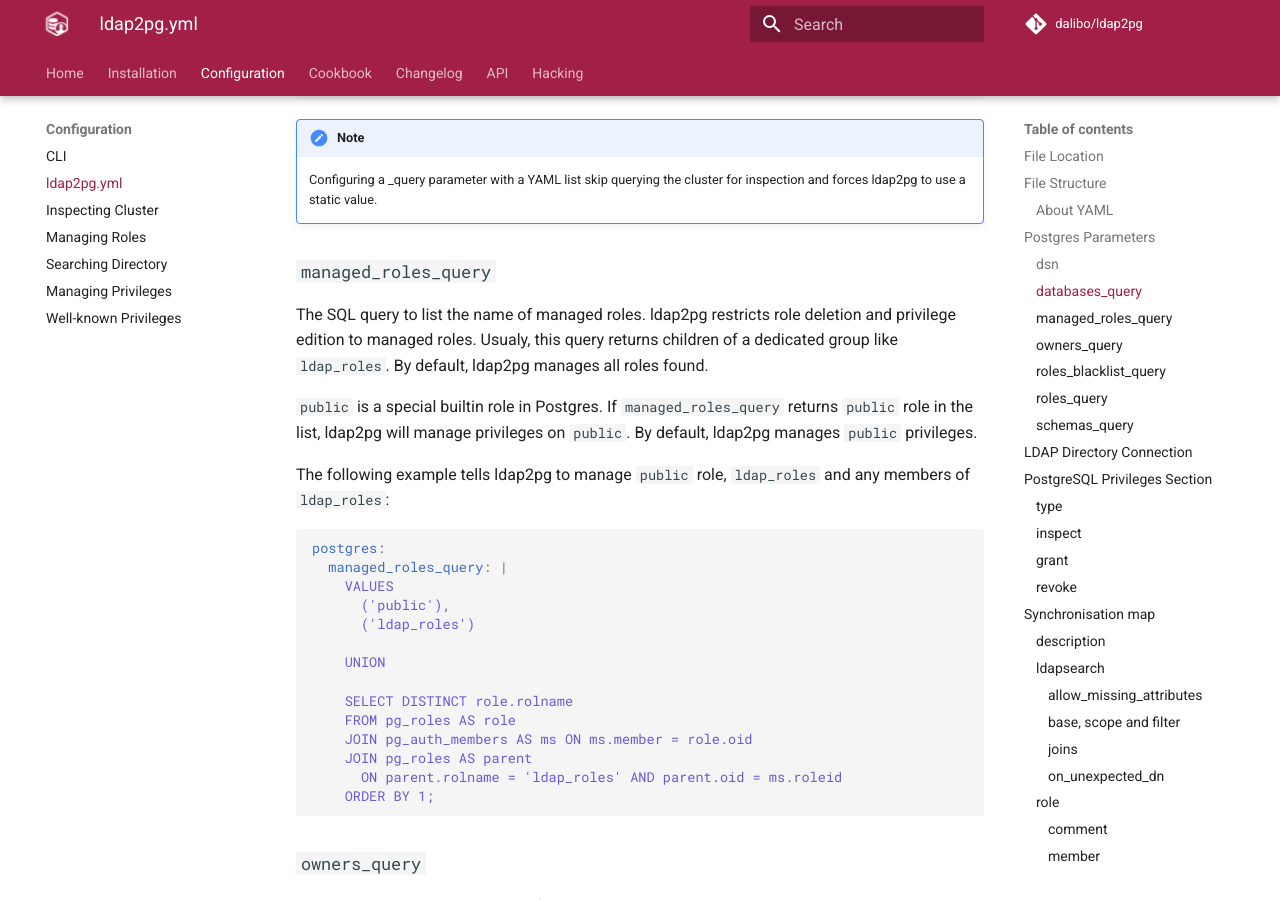
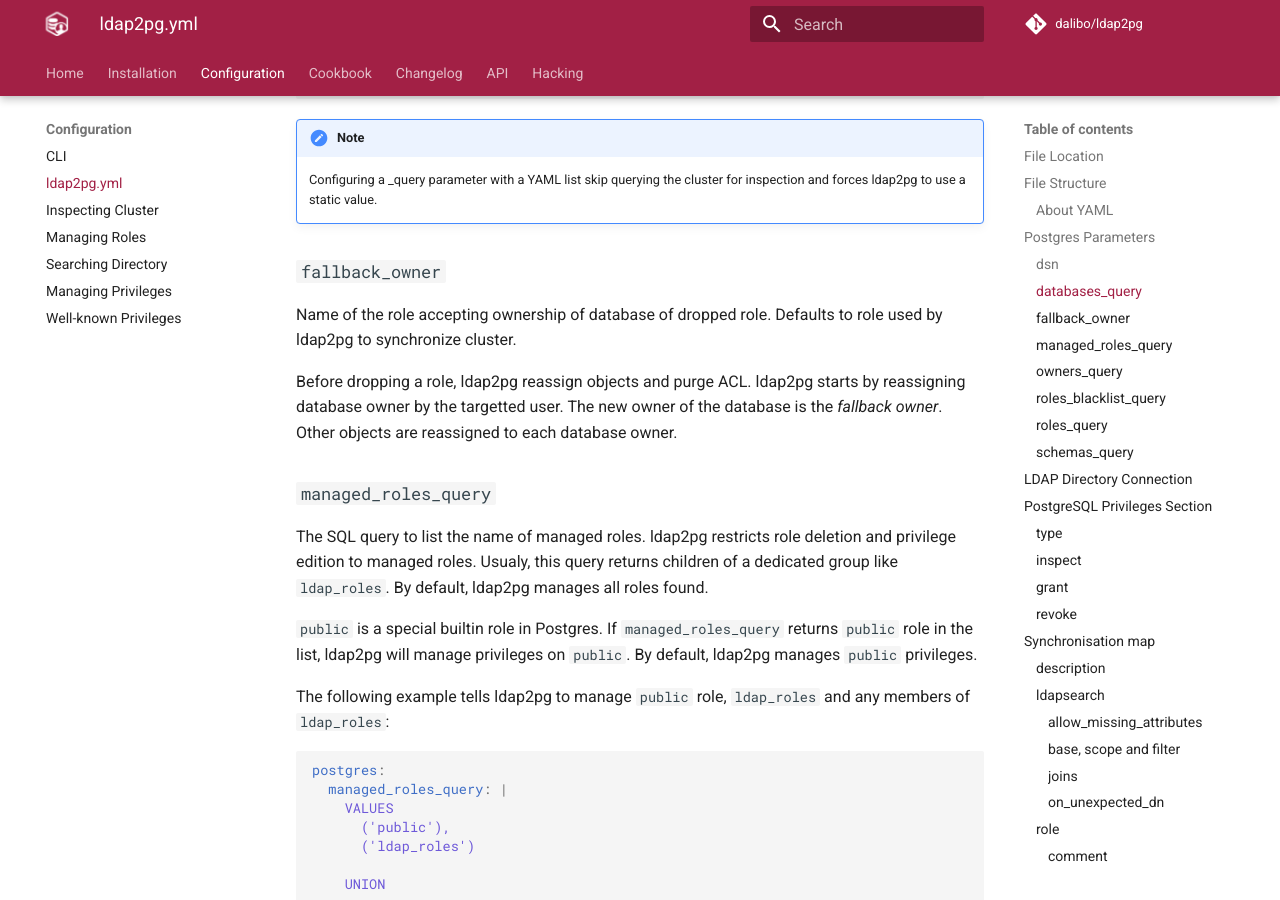
Before and after one commit to dalibo/ldap2pg, an MkDocs documentation site: the page built from docs/config.md, in a window 1280 px wide and 900 px high, scrolled down 2064 px. Built offline with MkDocs 1.6.1 and Material for MkDocs 9.7.7, drawn with Linux system fonts in a browser that asks for light colours; comment, search, counter and statistics services are not loaded.

Commit message:
Reassign object to database owner

```diff
--- a/docs/config.md
+++ b/docs/config.md
@@ -102,6 +102,17 @@ postgres:
 
     Configuring a _query parameter with a YAML list skip querying the cluster
     for inspection and forces ldap2pg to use a static value.
+
+
+### `fallback_owner`  { #postgres-fallback-owner }
+
+Name of the role accepting ownership of database of dropped role. Defaults to
+role used by ldap2pg to synchronize cluster.
+
+Before dropping a role, ldap2pg reassign objects and purge ACL. ldap2pg starts
+by reassigning database owner by the targetted user. The new owner of the
+database is the *fallback owner*. Other objects are reassigned to each database
+owner.
 
 
 ### `managed_roles_query`  { #postgres-managed-roles-query }
```
Also changed, not shown: docs/changelog.md (+1 -0 lines), 2 other files.
